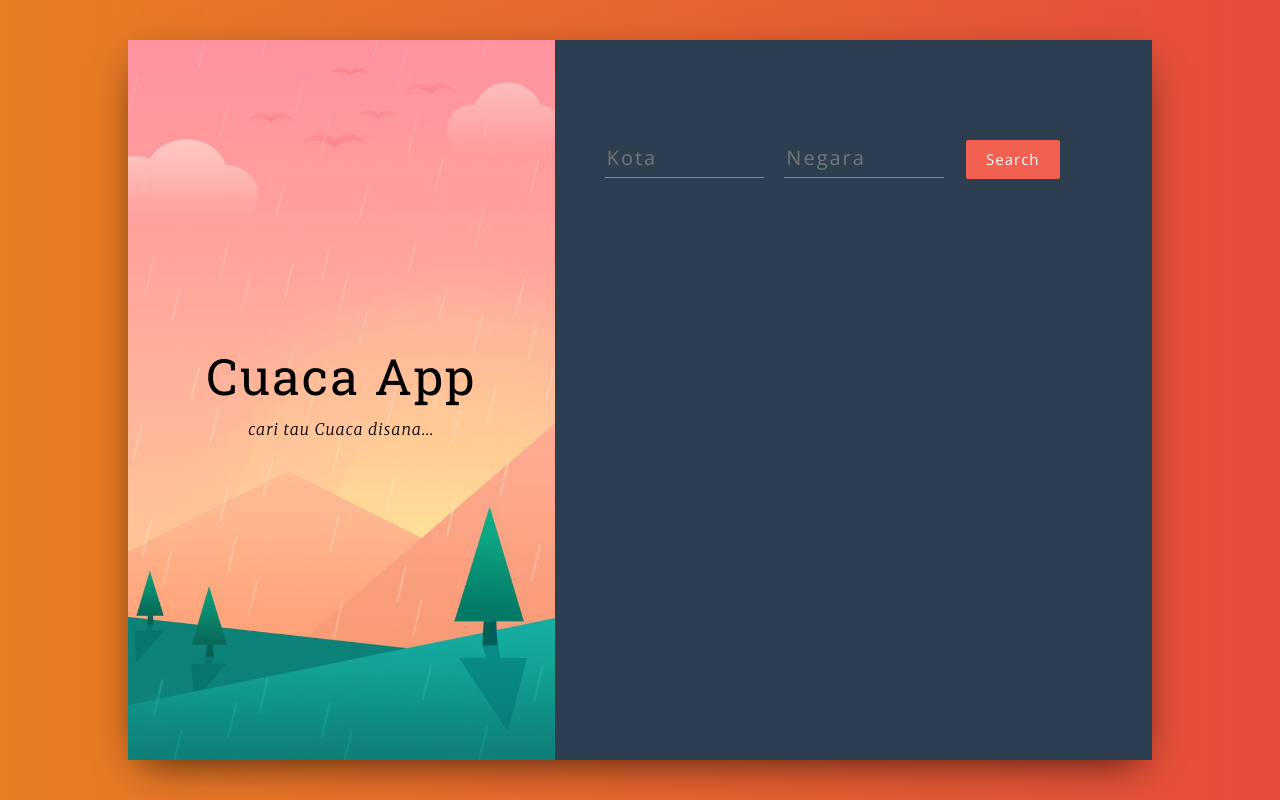
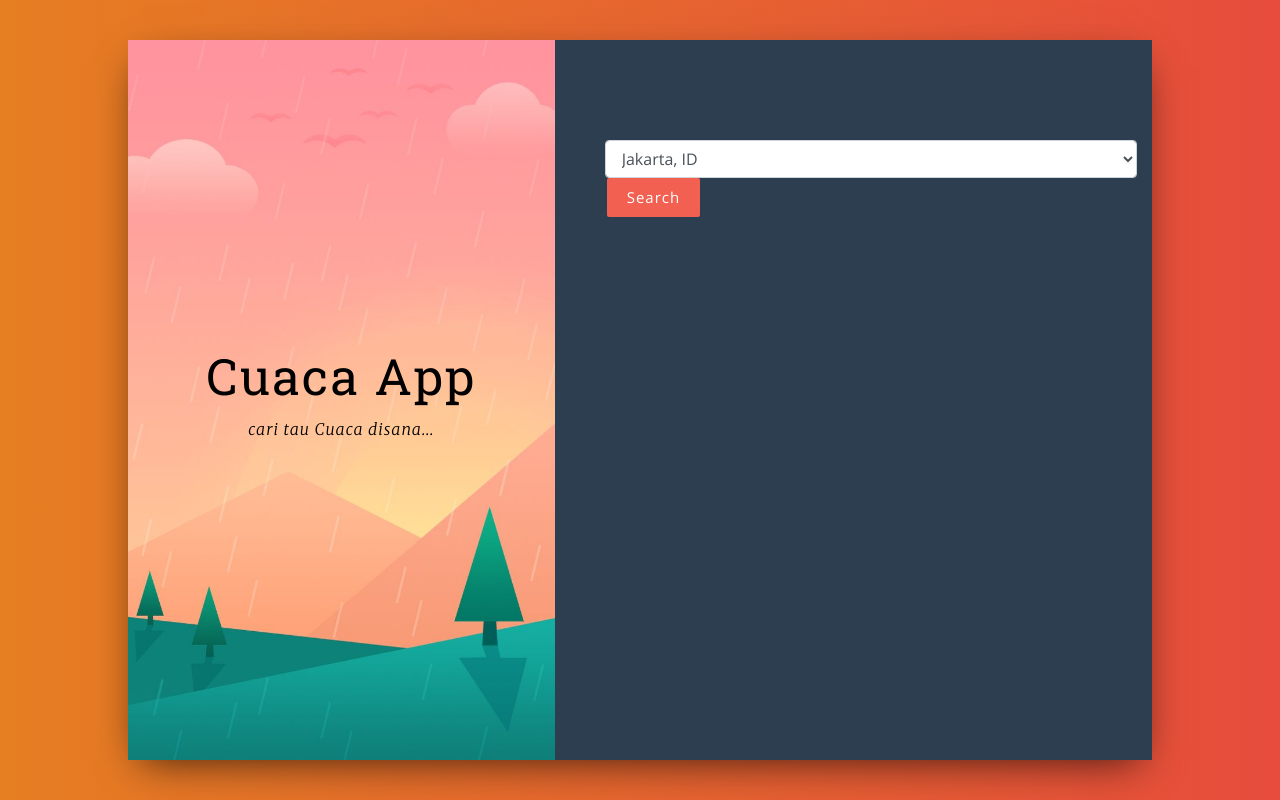
Before and after one commit to syahrulrmdhon/weather-app, a React (Create React App) app: page / in a window 1280 px wide. Built offline with nearby package versions, Linux system fonts and the light colour scheme.

Commit message:
change to select by id city and select option

```diff
--- a/src/App.js
+++ b/src/App.js
@@ -10,25 +10,40 @@ const API_KEY = ("407353b415c4d164751653261c13fecc");
 
 class App extends Component {
 
-  state = {
+  constructor (props) {
+    super(props);
+    this.state = {
       tempratur: undefined,
       city: undefined,
+      cityID: '',
       country: undefined,
       humidity: undefined,
       description: undefined,
       error: undefined
     }
+    this.handleChange = this.handleChange.bind(this);
+  }
+
+
+  handleChange(e) {
+    let id = e.target.value;
+    if(id) {
+      this.setState({
+        cityID: id
+      })
+    }
+  }
 
   getCuaca = async (e) => {
     e.preventDefault();
-    const city = e.target.elements.city.value;
-    const country = e.target.elements.country.value;
-    const api_call = await fetch(`https://api.openweathermap.org/data/2.5/weather?q=${city},${country}&appid=${API_KEY}&units=metric`);
+    const cityID = this.state.cityID;
+    // const country = e.target.elements.country.value;
+    const api_call = await fetch(`https://api.openweathermap.org/data/2.5/weather?id=${cityID}&appid=${API_KEY}&units=metric`);
     const data = await api_call.json();
 
     console.log(data);
 
-    if (city && country) {
+    if (cityID) {
 
       this.setState({
         temprature : data.main.temp,
@@ -64,7 +79,7 @@ class App extends Component {
                   <Titles/>
                 </div>
                 <div className='col-sm-7 form-container'>
-                  <Form getCuaca={this.getCuaca}/>
+                  <Form getCuaca={this.getCuaca} handleChange={this.handleChange}/>
                   <Cuaca
                     temprature = {this.state.temprature}
                     city = {this.state.city}
--- a/src/components/Form.js
+++ b/src/components/Form.js
@@ -5,8 +5,12 @@ class Form extends React.Component {
     render () {
         return (
             <form onSubmit = {this.props.getCuaca}>
-                <input className='in' name='city' type='text' placeholder='Kota'/>
-                <input className='in' name='country' type='text' placeholder='Negara'/>
+                <select className="form-control" ref="city" onChange={this.props.handleChange}>
+                    <option value={1642911}>Jakarta, ID</option>
+                    <option value={1880252}>Singapore, SG</option>
+                    <option value={1609350}>Bangkok, TH</option>
+                    <option value={1733045}>Kuala Lumpur, MY</option>
+                </select>
                 <button>Search</button>
             </form>
         );
```
Lines whose indentation alone changed are shown as unchanged.
